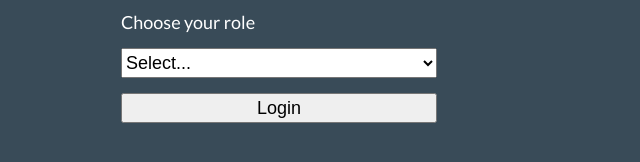
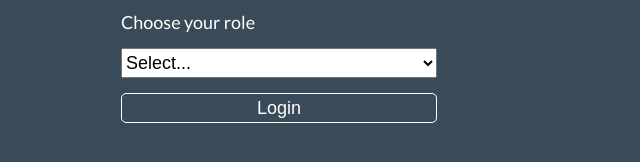
Before and after one commit to jaronrayj/discovery-dropdown, a plain HTML site: page index.html in a window 1280 px wide. Shown: the part 382-544 px from the top of the page, without its empty margins (361-1001 px from the left). Drawn offline with Linux system fonts and the light colour scheme.

Commit message:
Adapted the submit button with background color and hover features

```diff
--- a/index.html
+++ b/index.html
@@ -41,6 +41,15 @@
 
     #submit {
         cursor: pointer;
+        background-color: #394b58;
+        border: 1px solid white;
+        color: white;
+        border-radius: 5px;
+    }
+
+    #submit:hover {
+        background: #394b58;
+        opacity: 0.6;
     }
 
     #submit,
@@ -86,7 +95,6 @@
 <script>
     function winOpen() {
         var url = document.redirect.selection.value
-        console.log("winOpen -> url", url);
         switch (url) {
             case "studentTeacherUrl":
                 document.location.href = studentTeacherUrl;
```
